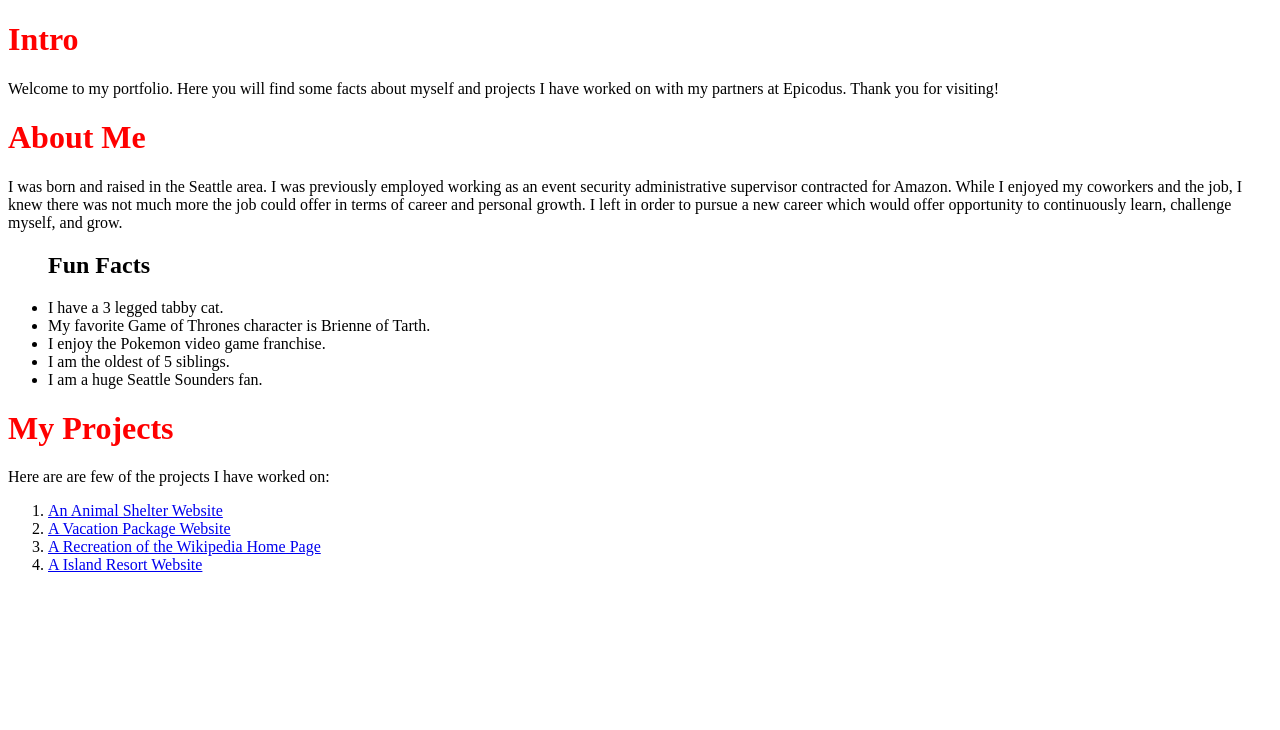
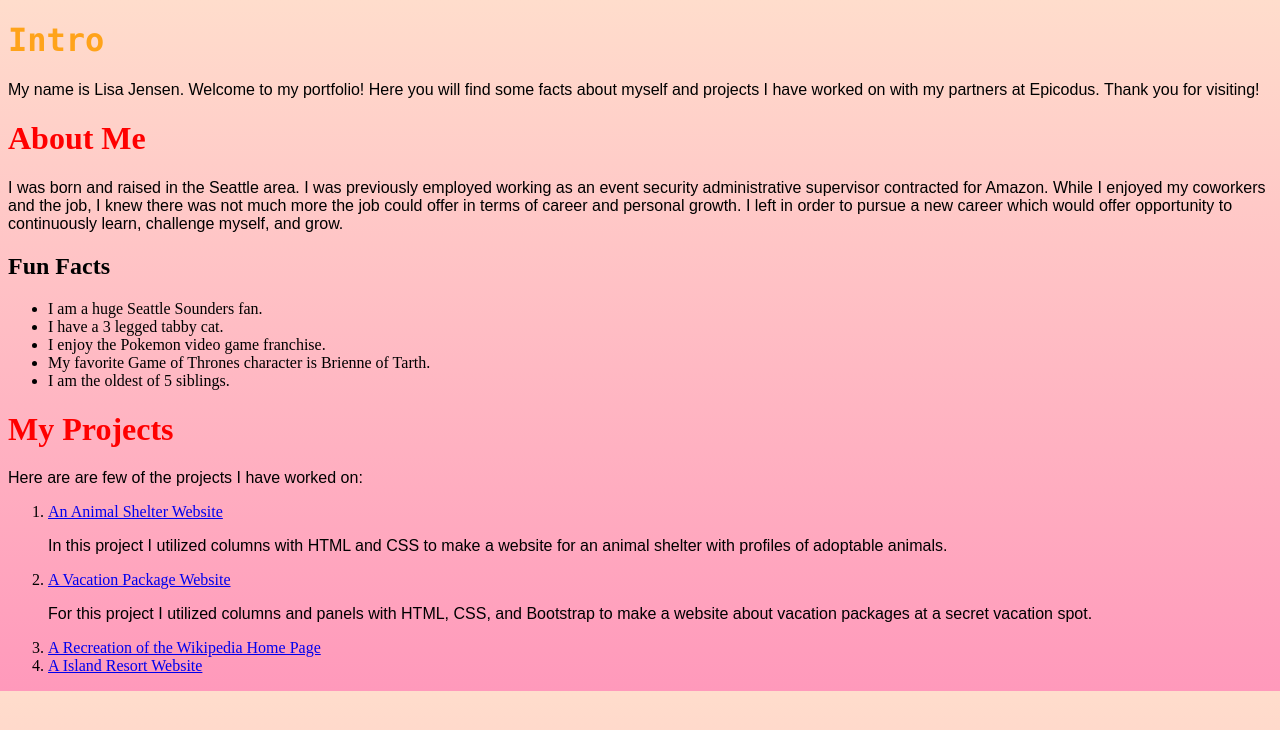
Before and after one commit to LisaMJensen/my-portfolio, a plain HTML site: page Index.html in a window 1280 px wide. Drawn offline with Linux system fonts and the light colour scheme.

Commit message:
fix background gradient, add CSS styling changes, add more descriptions of projects

```diff
--- a/Index.html
+++ b/Index.html
@@ -5,27 +5,27 @@
     <title>My Portfolio</title>
   <head>
   <body>
-    <h1>Intro</h1>
-    <p>Welcome to my portfolio. Here you will find some facts about myself and projects I have worked on with my partners at Epicodus. Thank you for visiting!</p>
+    <h1 class="intro">Intro</h1>
+    <p>My name is Lisa Jensen. Welcome to my portfolio! Here you will find some facts about myself and projects I have worked on with my partners at Epicodus. Thank you for visiting!</p>
 
     <h1>About Me</h1>
     <!-- IMAGE GOES HERE -->
     <p>I was born and raised in the Seattle area. I was previously employed working as an event security administrative supervisor contracted for Amazon. While I enjoyed my coworkers and the job, I knew there was not much more the job could offer in terms of career and personal growth. I left in order to pursue a new career which would offer opportunity to continuously learn, challenge myself, and grow.</p>
+    <h2>Fun Facts</h2>
     <ul>
-      <h2>Fun Facts</h2>
+      <li>I am a huge Seattle Sounders fan.</li>
       <li>I have a 3 legged tabby cat.</li>
+      <li>I enjoy the Pokemon video game franchise.</li>
       <li>My favorite Game of Thrones character is Brienne of Tarth.</li>
-      <li>I enjoy the Pokemon video game franchise.</li>
       <li>I am the oldest of 5 siblings.</li>
-      <li>I am a huge Seattle Sounders fan.</li>
     </ul>
     <p></p>
 
     <h1>My Projects</h1>
     <p>Here are are few of the projects I have worked on:</p>
     <ol>
-      <li><a href="https://github.com/LisaMJensen/animal-shelter">An Animal Shelter Website</a></li>
-      <li><a href="https://github.com/LisaMJensen/Vacation">A Vacation Package Website</a></li>
+      <li><a href="https://github.com/LisaMJensen/animal-shelter">An Animal Shelter Website</a><p>In this project I utilized columns with HTML and CSS to make a website for an animal shelter with profiles of adoptable animals.</li>
+      <li><a href="https://github.com/LisaMJensen/Vacation">A Vacation Package Website</a><p>For this project I utilized columns and panels with HTML, CSS, and Bootstrap to make a website about vacation packages at a secret vacation spot.</p></li>
       <li><a href="https://github.com/LisaMJensen/Fakewiki">A Recreation of the Wikipedia Home Page</a></li>
       <li><a href="https://github.com/LisaMJensen/My_Island_Resort">A Island Resort Website</a></li>
     </ol>
--- a/css/styles.css
+++ b/css/styles.css
@@ -1,7 +1,16 @@
 body {
-background-color: #ffddcc , #ff99bb;
+background-image:linear-gradient(#ffddcc , #ff99bb);
 }
 
 h1 {
   color: red;
 }
+
+p {
+  font-family: arial;
+}
+
+.intro {
+  color: #ffa31a;
+  font-family: monaco, monospace;
+}
```
